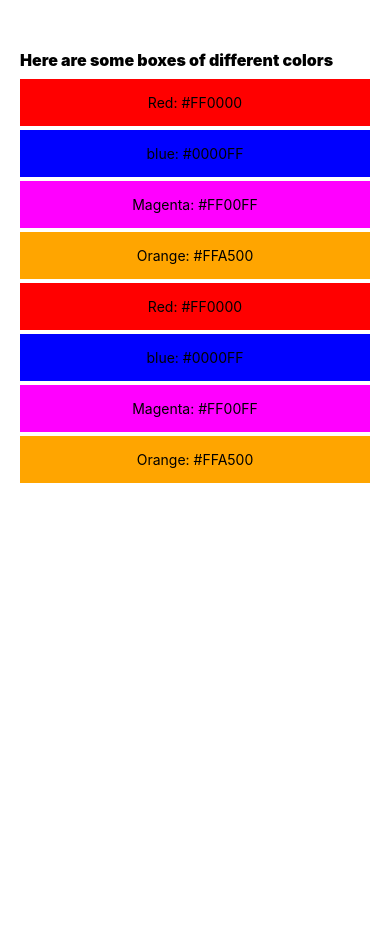
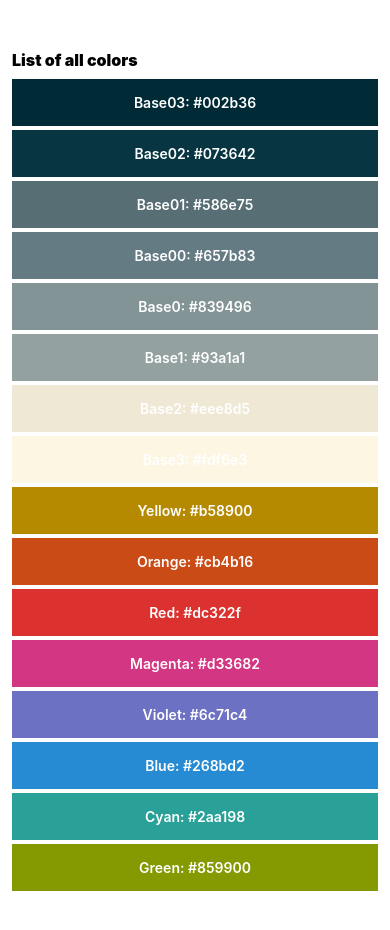
Before and after one commit to Nkaka23dev/react-native, a React Native app: screen / in a window 390 px wide. Shown: the top 930 px of the page. Before the commit the page ends 844 px from the top, so only its background shows below. Built offline with nearby package versions, Linux system fonts and the light colour scheme.

Commit message:
feat: done

```diff
--- a/App.js
+++ b/App.js
@@ -1,6 +1,45 @@
-import { View, Text, StyleSheet, SafeAreaView, FlatList } from 'react-native'
+import { Text, StyleSheet, SafeAreaView, FlatList } from 'react-native'
 import React from 'react'
 import Box from './components/Box'
+
+export default function App() {
+  return (
+    <SafeAreaView >
+      <FlatList
+        style={styles.container}
+        data={COLORS} keyExtractor={item => item.colorName}
+        renderItem={({ item }) =>
+          (<Box colorName={item.colorName} hexColor={item.hexCode} />)}
+        ListHeaderComponent={<Text style={styles.myText}>List of all colors</Text>}
+        ListEmptyComponent={<Text>No Data Found</Text>}
+      />
+    </SafeAreaView>
+  )
+}
+
+const styles = StyleSheet.create({
+  bg_red: {
+    backgroundColor: 'red',
+  },
+  bg_blue: {
+    backgroundColor: '#0000FF',
+  },
+  bg_magenta: {
+    backgroundColor: '#FF00FF',
+  },
+  bg_orange: {
+    backgroundColor: '#FFA500',
+  },
+  container: {
+    marginHorizontal: 12,
+    marginVertical: 50
+  },
+  myText: {
+    fontWeight: "900",
+    fontSize: 16,
+    paddingBottom: 5
+  }
+})
 
 const COLORS = [
   { colorName: 'Base03', hexCode: '#002b36' },
@@ -20,50 +59,3 @@ const COLORS = [
   { colorName: 'Cyan', hexCode: '#2aa198' },
   { colorName: 'Green', hexCode: '#859900' },
 ];
-
-export default function App() {
-  return (
-    <SafeAreaView >
-      <FlatList data={COLORS} />
-      <View style={styles.container}>
-        <Text style={styles.myText}>Here are some boxes of different colors</Text>
-        <Box colorName="Red" hexColor="#FF0000" />
-        <Box colorName="blue" hexColor="#0000FF" />
-        <Box colorName="Magenta" hexColor="#FF00FF" />
-        <Box colorName="Orange" hexColor="#FFA500" />
-        <Box colorName="Red" hexColor="#FF0000" />
-        <Box colorName="blue" hexColor="#0000FF" />
-        <Box colorName="Magenta" hexColor="#FF00FF" />
-        <Box colorName="Orange" hexColor="#FFA500" />
-      </View>
-    </SafeAreaView>
-  )
-}
-
-const styles = StyleSheet.create({
-  box_text_color: {
-    color: 'white',
-    fontWeight: "600",
-  },
-  bg_red: {
-    backgroundColor: 'red',
-  },
-  bg_blue: {
-    backgroundColor: '#0000FF',
-  },
-  bg_magenta: {
-    backgroundColor: '#FF00FF',
-  },
-  bg_orange: {
-    backgroundColor: '#FFA500',
-  },
-  container: {
-    marginHorizontal: 20,
-    marginVertical: 50
-  },
-  myText: {
-    fontWeight: "900",
-    fontSize: 16,
-    paddingBottom: 5
-  }
-})
--- a/components/Box.js
+++ b/components/Box.js
@@ -17,4 +17,8 @@ const styles = StyleSheet.create({
         alignItems: 'center',
         marginTop: 4
     },
+    box_text_color: {
+        color: 'white',
+        fontWeight: "600",
+    },
 })
```
